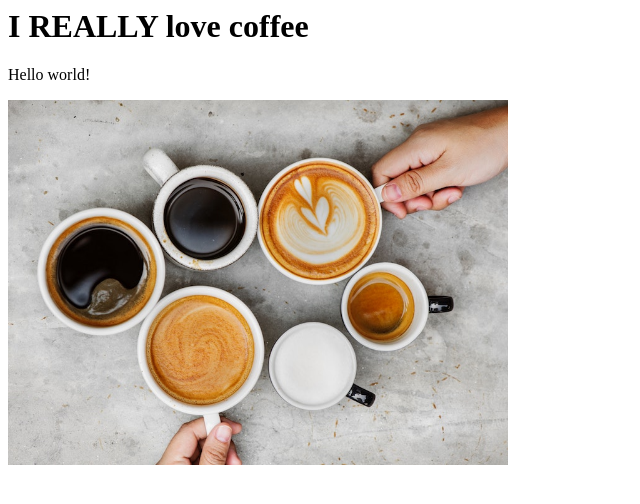
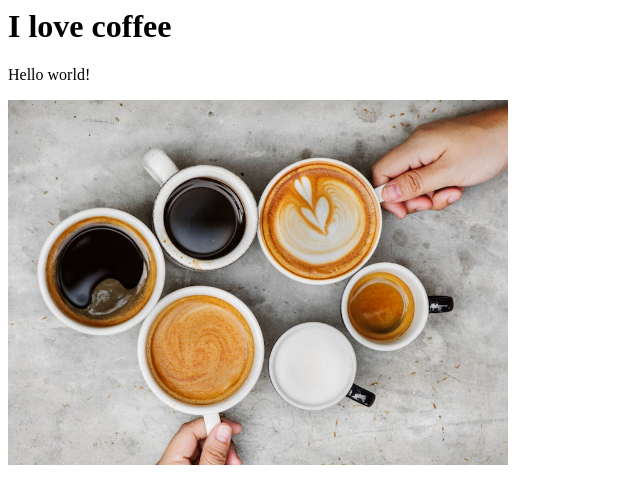
Before and after one commit to warmstrongsr/AWS-Architect-Prep, a plain HTML site: page s3/index.html in a window 1280 px wide. Shown: the whole page, without its empty margins (0-640 px from the left). Drawn offline with Linux system fonts and the light colour scheme; no server answers.

Commit message:
day 3 architect

```diff
--- a/s3/index.html
+++ b/s3/index.html
@@ -3,7 +3,7 @@
         <title>My First Webpage</title>
     </head>
     <body>
-        <h1>I REALLY love coffee</h1>
+        <h1>I love coffee</h1>
         <p>Hello world!</p>
     </body>
 
```
